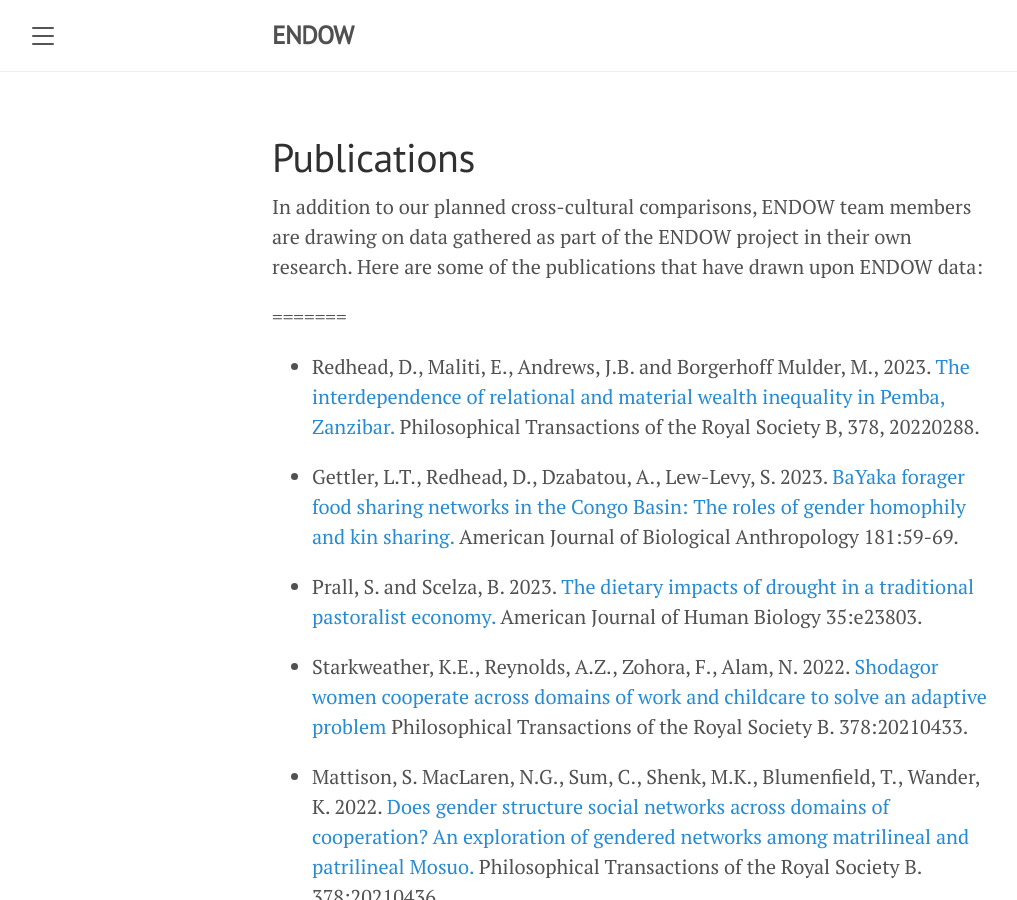
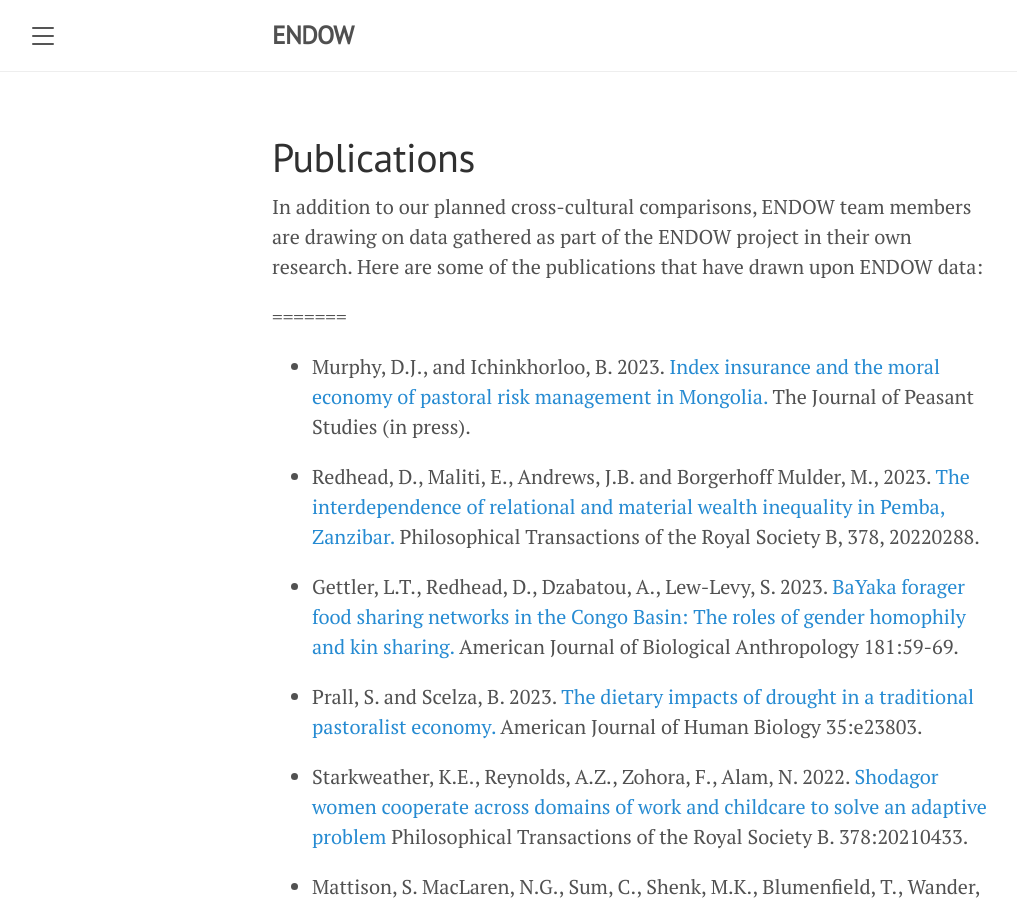
Before and after one commit to endowproject/endowproject.github.io, a Jekyll site: the page built from publications.md, in a window 1280 px wide and 900 px high. Shown: the whole window, without its empty margins (8-1025 px from the left). Built offline with Jekyll 4.4.1, drawn with Linux system fonts in a browser that asks for light colours.

Commit message:
Added Murphy article

```diff
--- a/publications.md
+++ b/publications.md
@@ -6,6 +6,8 @@ title: Publications
 In addition to our planned cross-cultural comparisons, ENDOW team members are drawing on data gathered as part of the ENDOW project in their own research. Here are some of the publications that have drawn upon ENDOW data:
 
 =======
+- Murphy, D.J., and Ichinkhorloo, B. 2023. [Index insurance and the moral economy of pastoral risk management in Mongolia.](https://www.tandfonline.com/doi/full/10.1080/03066150.2023.2284972) The Journal of Peasant Studies (in press).
+
 - Redhead, D., Maliti, E., Andrews, J.B. and Borgerhoff Mulder, M., 2023. [The interdependence of relational and material wealth inequality in Pemba, Zanzibar.](https://royalsocietypublishing.org/doi/full/10.1098/rstb.2022.0288) Philosophical Transactions of the Royal Society B, 378, 20220288.
 
 - Gettler, L.T., Redhead, D., Dzabatou, A., Lew-Levy, S. 2023. [BaYaka forager food sharing networks in the Congo Basin: The roles of gender homophily and kin sharing.](https://onlinelibrary.wiley.com/doi/10.1002/ajpa.24688) American Journal of Biological Anthropology 181:59-69.
```
